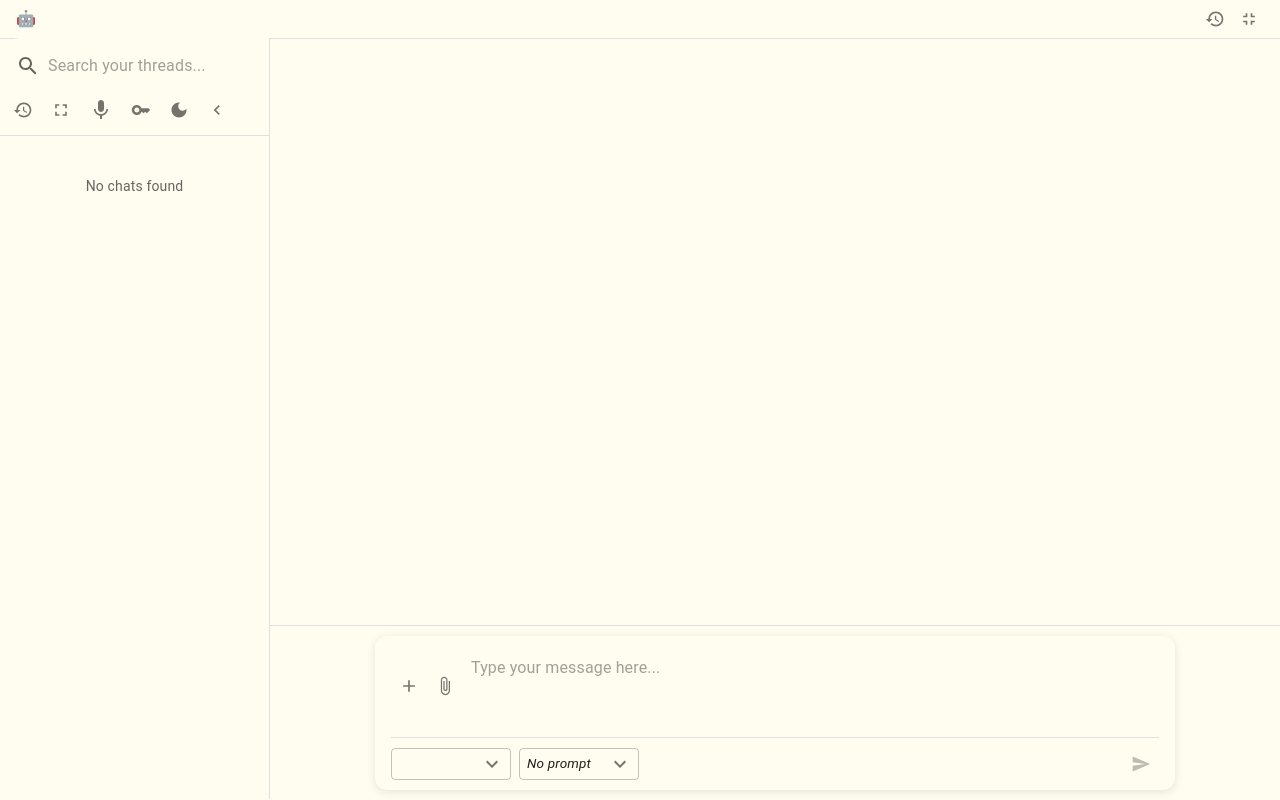
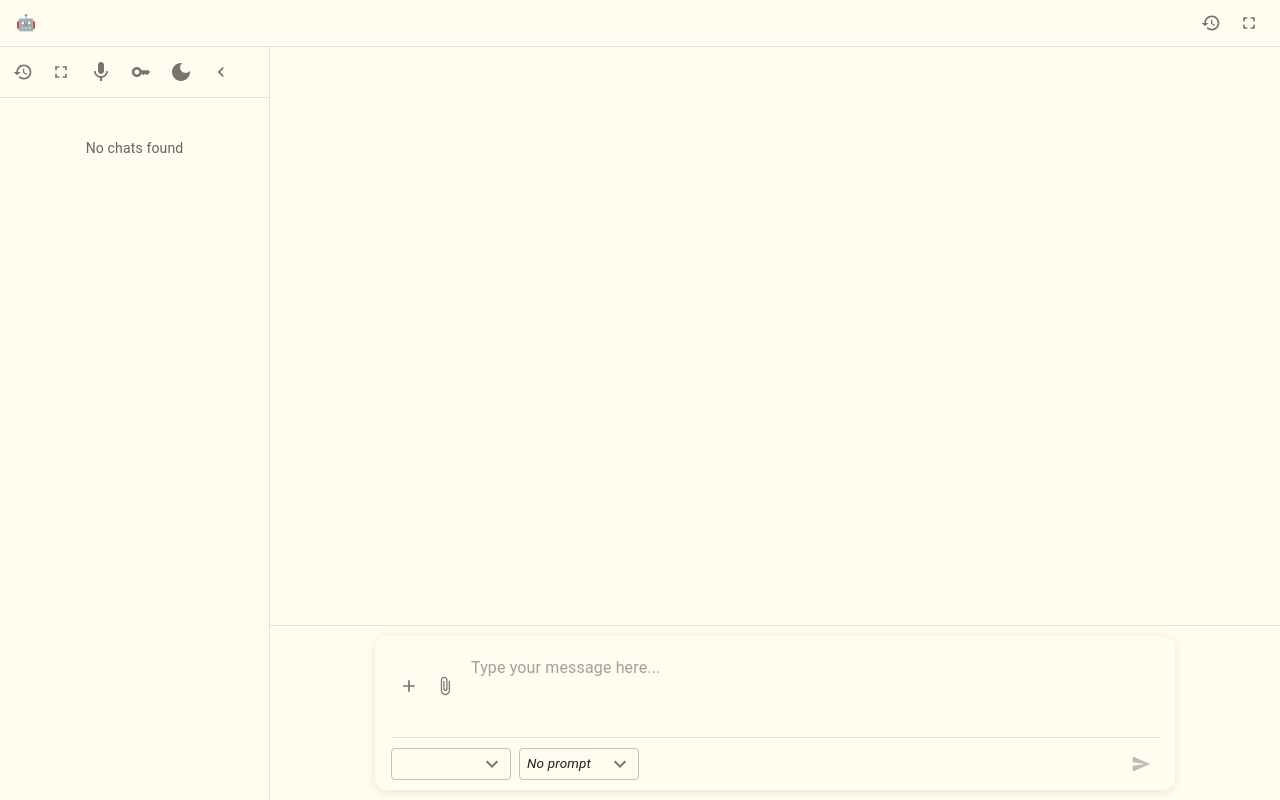
Before and after one commit to tchowdary/notepad-web, a React (Vite) app: page /#/jarvis in a window 1280 px wide. Built offline with nearby package versions, Linux system fonts and the light colour scheme.

Commit message:
Revert "Update chat header UI with rounded corners and improved button layout"
This reverts commit 1a1854e3056439ba2d0cbc4f644e0521f70a4254.

```diff
--- a/src/components/ChatBox.jsx
+++ b/src/components/ChatBox.jsx
@@ -1989,30 +1989,21 @@ const ChatBox = ({
           alignItems: "center",
           width: "100%",
           backgroundColor: themeStyles.background.paper,
-          borderBottom: `1px solid ${themeStyles.divider}`,
+          borderTop: `1px solid ${themeStyles.divider}`,
           position: "absolute",
           top: 0,
           left: 0,
           zIndex: 10,
-          py: 0.5,
-          pl: 1,
-          pr: 0.5,
-          borderTopLeftRadius: '20px',
-          borderTopRightRadius: '20px',
+          p: 1,
         }}
       >
-        {/* <Typography variant=\"h6\" component=\"div\" sx={{ flexGrow: 1 }}>
+        {/* <Typography variant="h6" component="div" sx={{ flexGrow: 1 }}>
           Chat
         </Typography> */}
-        {/* Container for right-side buttons - simplified, no border/padding */}
-        <Box sx={{ display: 'flex', alignItems: 'center' }}>
+        <Box>
           {setDarkMode && (
-            <IconButton
-              onClick={() => setDarkMode(!darkMode)}
-              size="small"
-              sx={{ mr: 0.5 }}
-            >
-              {darkMode ? <LightModeIcon fontSize="small" /> : <DarkModeIcon fontSize="small" />}
+            <IconButton onClick={() => setDarkMode(!darkMode)} size="small">
+              {darkMode ? <LightModeIcon /> : <DarkModeIcon />}
             </IconButton>
           )}
           {!fullScreen && (
@@ -2020,15 +2011,14 @@ const ChatBox = ({
               <IconButton
                 onClick={(event) => setHistoryAnchorEl(event.currentTarget)}
                 size="small"
-                sx={{ mr: 0.5 }}
               >
-                <HistoryIcon fontSize="small" />
+                <HistoryIcon />
               </IconButton>
               <IconButton
                 onClick={() => setIsFullscreen(!isFullscreen)}
                 size="small"
               >
-                <FullscreenIcon fontSize="small" />
+                <FullscreenIcon />
               </IconButton>
             </>
           )}
@@ -2051,34 +2041,33 @@ const ChatBox = ({
               bgcolor: themeStyles.background.default,
               outline: "none",
               display: "flex",
-              flexDirection: 'column', // Stack header and content vertically
+              position: "relative",
             }}
           >
-            {/* Header bar for fullscreen mode */}
+            {/* Simple header bar for fullscreen mode */}
             <Box
               sx={{
-                width: '100%', // Ensure full width
+                position: "absolute",
+                top: 0,
+                left: 0,
+                right: 0,
+                zIndex: 100,
                 display: "flex",
                 justifyContent: "space-between",
                 alignItems: "center",
-                padding: "4px 16px",
+                padding: "8px 16px",
+                borderBottom: `1px solid ${themeStyles.divider}`,
                 backgroundColor: themeStyles.background.paper,
-                borderBottom: `1px solid ${themeStyles.divider}`,
-                borderTopLeftRadius: '20px',
-                borderTopRightRadius: '20px',
-                flexShrink: 0, // Prevent header from shrinking
               }}
             >
               <Typography variant="subtitle1" sx={{ fontWeight: 500 }}>
                 🤖
               </Typography>
-              {/* Container for right-side buttons in fullscreen - simplified */}
-              <Box sx={{ display: "flex", alignItems: 'center' }}>
+              <Box sx={{ display: "flex", gap: 1 }}>
                 <Tooltip title="Chat History">
                   <IconButton
                     onClick={(event) => setHistoryAnchorEl(event.currentTarget)}
                     size="small"
-                    sx={{ mr: 0.5 }}
                   >
                     <HistoryIcon fontSize="small" />
                   </IconButton>
@@ -2093,18 +2082,17 @@ const ChatBox = ({
                     }}
                     size="small"
                   >
-                    {/* Use FullscreenExitIcon when in fullscreen */}
-                    <FullscreenExitIcon fontSize="small" />
+                    <FullscreenIcon fontSize="small" />
                   </IconButton>
                 </Tooltip>
               </Box>
             </Box>
 
-            {/* Main content area (sidebar + chat) */}
             <Box
               sx={{
                 display: "flex",
-                flex: 1, // Take remaining vertical space
+                flex: 1,
+                overflow: "hidden",
               }}
             >
               {/* Sidebar */}
@@ -2112,16 +2100,13 @@ const ChatBox = ({
                 sx={{
                   width: isSidebarOpen ? "270px" : "0px",
                   height: "100%",
-                  bgcolor: themeStyles.background.paper, // Match header bg
+                  bgcolor: themeStyles.background.paper,
                   transition: "width 0.2s",
-                  overflowY: 'auto', // <<<<---- Restore overflow for sidebar content scrolling
+                  overflow: "hidden",
                   borderRight: 1,
                   borderColor: themeStyles.divider,
                   display: "flex",
                   flexDirection: "column",
-                  borderTopLeftRadius: '20px', // <<<<---- Rounded top-left corner
-                  marginTop: '-1px', // <<<<---- Pull sidebar up to overlay header border
-                  flexShrink: 0, // Prevent sidebar from shrinking
                 }}
               >
                 {/* New Chat button at the top */}
@@ -2240,7 +2225,7 @@ const ChatBox = ({
                     <Box>
                       {setDarkMode && (
                         <IconButton onClick={() => setDarkMode(!darkMode)} size="small">
-                          {darkMode ? <LightModeIcon fontSize="small" /> : <DarkModeIcon fontSize="small" />}
+                          {darkMode ? <LightModeIcon /> : <DarkModeIcon />}
                         </IconButton>
                       )}
                     </Box>
```
